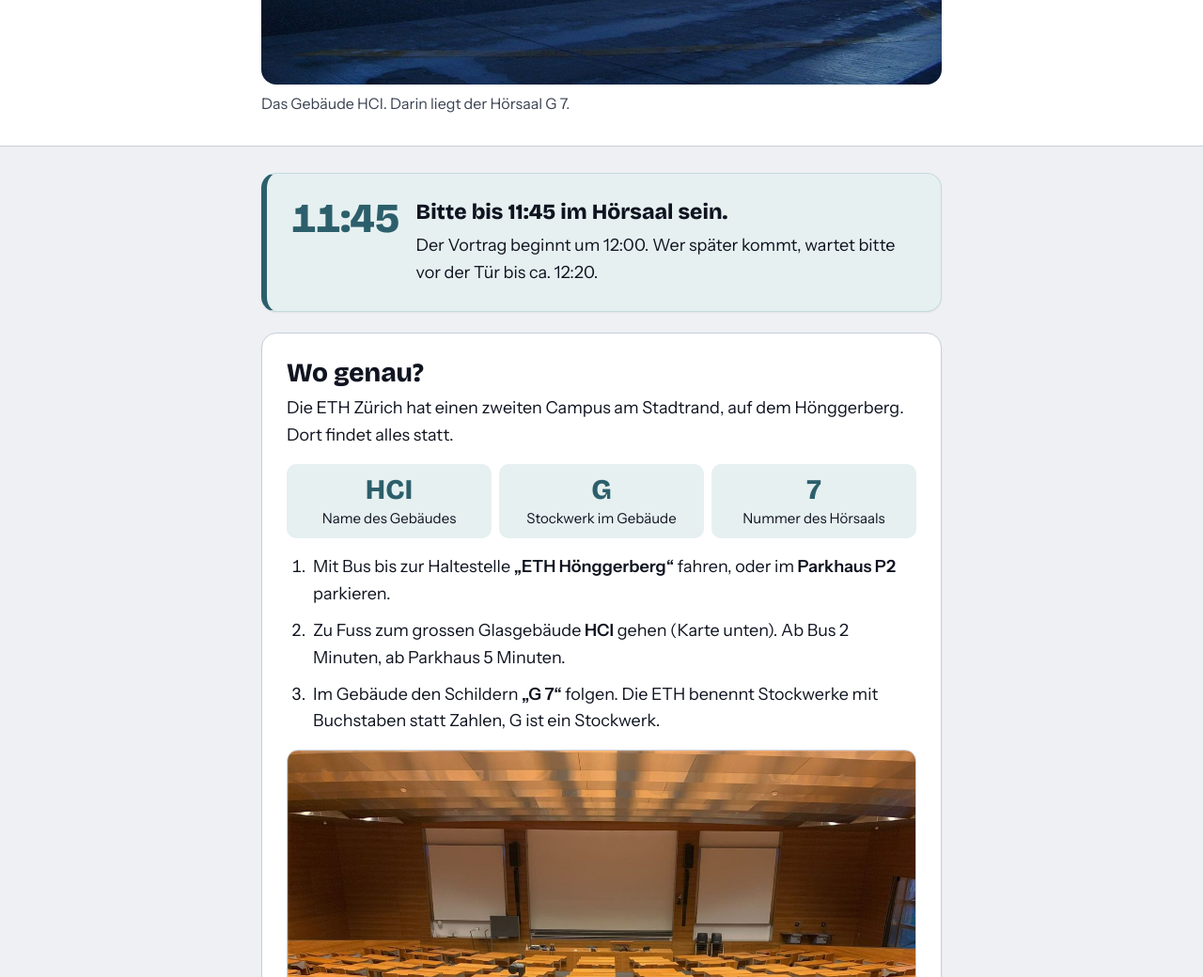
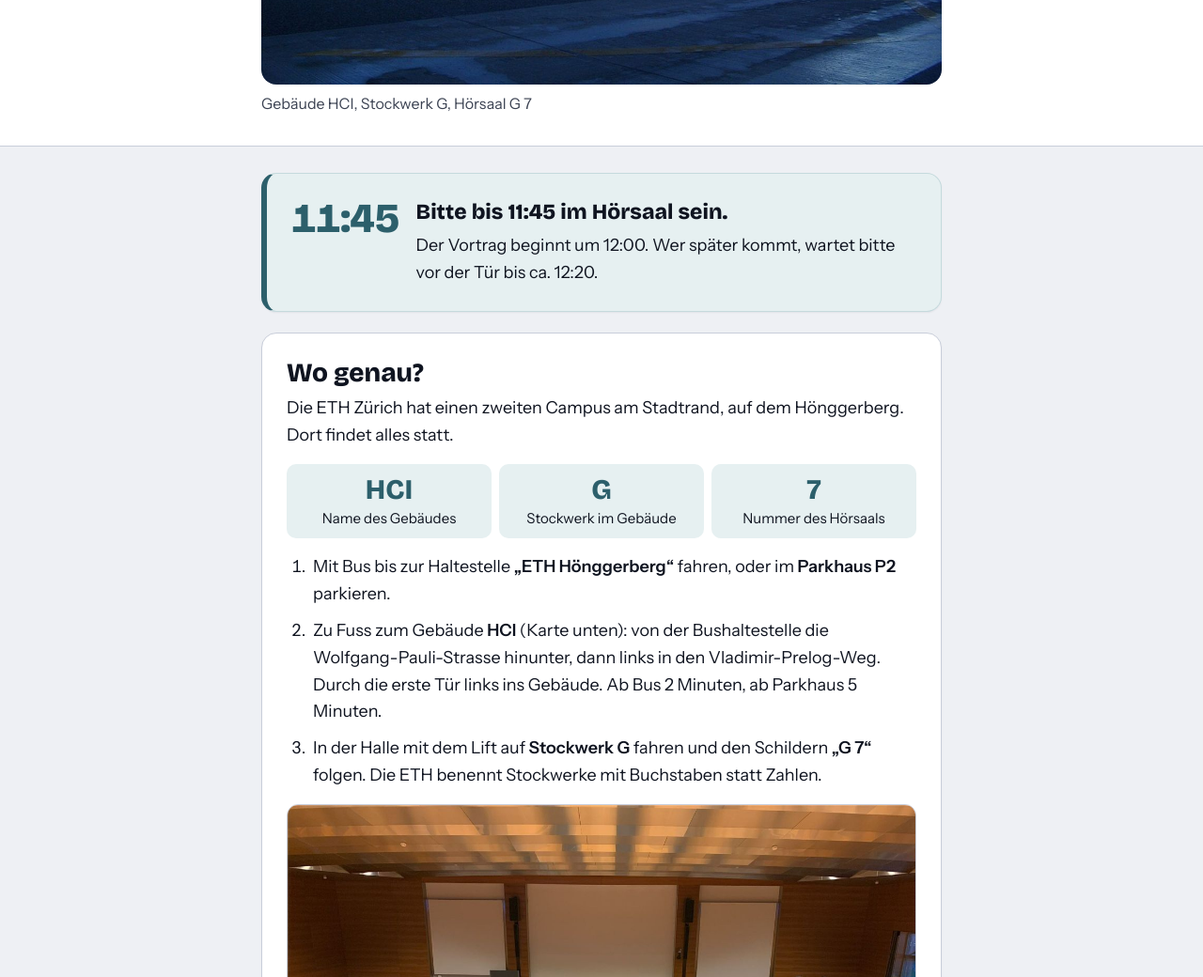
Before and after one commit to Altishofer/benjamin-defense, a plain HTML site: page index.html in a window 1280 px wide. Shown: the part 695-1735 px from the top of the page at 94% size. Drawn offline with nearby package versions, Linux system fonts and the light colour scheme.

Commit message:
Weg ins Gebäude: erste Tür links, Lift auf Stockwerk G

```diff
--- a/index.html
+++ b/index.html
@@ -145,7 +145,7 @@ footer a{color:inherit}
     </div>
     <figure class="hero-photo">
       <img src="img/hci.jpg" width="1200" height="800" alt="Das Gebäude HCI: ein grosses, mehrstöckiges Glasgebäude auf dem Campus Hönggerberg.">
-      <figcaption>Das Gebäude HCI. Darin liegt der Hörsaal G 7.</figcaption>
+      <figcaption>Gebäude HCI, Stockwerk G, Hörsaal G 7</figcaption>
     </figure>
   </div>
 </header>
@@ -170,8 +170,8 @@ footer a{color:inherit}
     </dl>
     <ol class="steps">
       <li>Mit Bus bis zur Haltestelle <b>„ETH Hönggerberg“</b> fahren, oder im <b>Parkhaus P2</b> parkieren.</li>
-      <li>Zu Fuss zum grossen Glasgebäude <b>HCI</b> gehen (Karte unten). Ab Bus 2 Minuten, ab Parkhaus 5 Minuten.</li>
-      <li>Im Gebäude den Schildern <b>„G 7“</b> folgen. Die ETH benennt Stockwerke mit Buchstaben statt Zahlen, G ist ein Stockwerk.</li>
+      <li>Zu Fuss zum Gebäude <b>HCI</b> (Karte unten): von der Bushaltestelle die Wolfgang-Pauli-Strasse hinunter, dann links in den Vladimir-Prelog-Weg. Durch die erste Tür links ins Gebäude. Ab Bus 2 Minuten, ab Parkhaus 5 Minuten.</li>
+      <li>In der Halle mit dem Lift auf <b>Stockwerk G</b> fahren und den Schildern <b>„G 7“</b> folgen. Die ETH benennt Stockwerke mit Buchstaben statt Zahlen.</li>
     </ol>
     <figure style="margin:16px 0 0"><img src="img/saal-vorne.jpg" loading="lazy" alt="Der Hörsaal HCI G 7 von hinten gesehen: ansteigende Sitzreihen aus Holz, vorne die Wandtafeln."><figcaption>Der Hörsaal G 7 von innen, rund 300 Plätze</figcaption></figure>
   </section>
```
